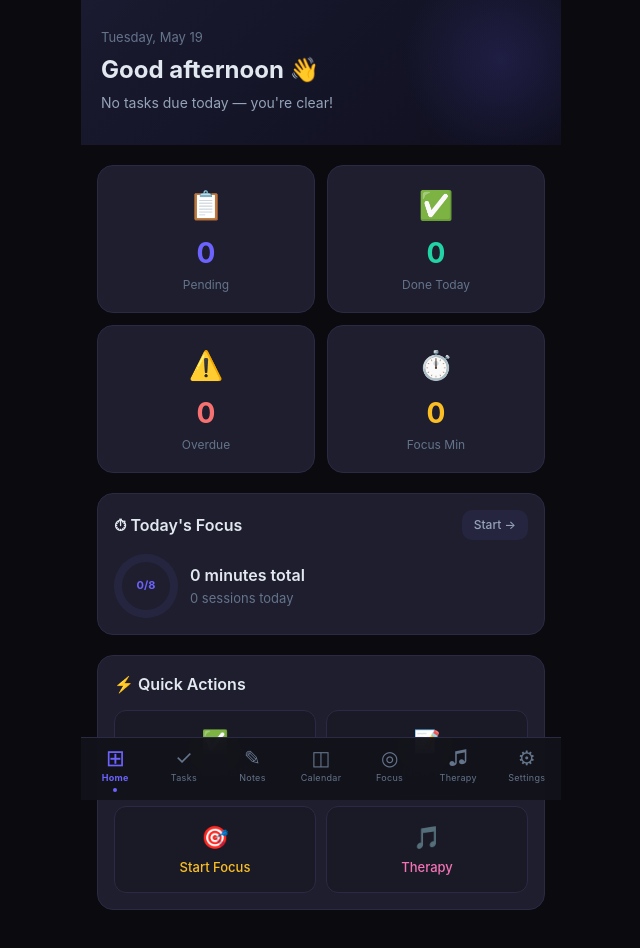
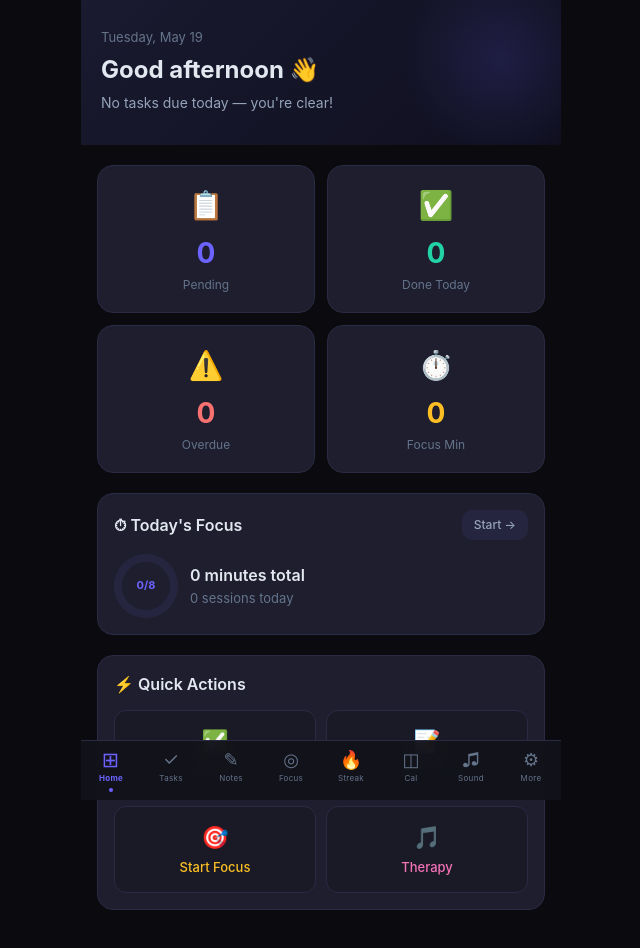
Before and after one commit to nitesh-patel-01/ZenFlow, a Next.js app: page / in a window 1280 px wide. Shown: the top 948 px of the page, without its empty margins (319-959 px from the left). Built offline with nearby package versions, Linux system fonts and the light colour scheme.

Commit message:
Add ProgressTracker tab and update UI elements

```diff
--- a/app/page.tsx
+++ b/app/page.tsx
@@ -10,17 +10,19 @@ import Calendar from './components/Calendar';
 import FocusTimer from './components/FocusTimer';
 import FrequencyTherapy from './components/FrequencyTherapy';
 import Settings from './components/Settings';
+import ProgressTracker from './components/ProgressTracker';
 
-type Tab = 'dashboard' | 'tasks' | 'notes' | 'calendar' | 'focus' | 'therapy' | 'settings';
+type Tab = 'dashboard' | 'tasks' | 'notes' | 'calendar' | 'focus' | 'progress' | 'therapy' | 'settings';
 
 const NAV = [
   { id: 'dashboard', icon: '⊞', label: 'Home' },
   { id: 'tasks', icon: '✓', label: 'Tasks' },
   { id: 'notes', icon: '✎', label: 'Notes' },
-  { id: 'calendar', icon: '◫', label: 'Calendar' },
   { id: 'focus', icon: '◎', label: 'Focus' },
-  { id: 'therapy', icon: '♫', label: 'Therapy' },
-  { id: 'settings', icon: '⚙', label: 'Settings' },
+  { id: 'progress', icon: '🔥', label: 'Streak' },
+  { id: 'calendar', icon: '◫', label: 'Cal' },
+  { id: 'therapy', icon: '♫', label: 'Sound' },
+  { id: 'settings', icon: '⚙', label: 'More' },
 ] as const;
 
 export default function App() {
@@ -52,9 +54,9 @@ export default function App() {
     if (tabParam && NAV.find(n => n.id === tabParam)) setTab(tabParam);
   }, [loadData]);
 
-  // Notification polling
+  // Notification polling — checks every 30 seconds
   useEffect(() => {
-    const interval = setInterval(async () => {
+    const poll = async () => {
       const [t, n] = await Promise.all([getTasks(), getNotes()]);
       const items = [
         ...t.map(task => ({ ...task, type: 'task' as const })),
@@ -74,7 +76,11 @@ export default function App() {
         if (note) await saveNote({ ...note, notified: true });
         loadData();
       });
-    }, 30000);
+    };
+
+    // Poll immediately, then every 30s
+    poll();
+    const interval = setInterval(poll, 30000);
     return () => clearInterval(interval);
   }, [loadData]);
 
@@ -100,6 +106,7 @@ export default function App() {
         {tab === 'notes' && <Notes notes={notes} onUpdate={loadData} />}
         {tab === 'calendar' && <Calendar tasks={tasks} notes={notes} />}
         {tab === 'focus' && <FocusTimer sessions={sessions} onUpdate={loadData} />}
+        {tab === 'progress' && <ProgressTracker />}
         {tab === 'therapy' && <FrequencyTherapy />}
         {tab === 'settings' && <Settings />}
       </main>
@@ -126,13 +133,13 @@ export default function App() {
               transition: 'color 0.2s',
             }}>
               <div style={{
-                fontSize: 20, lineHeight: 1,
+                fontSize: 18, lineHeight: 1,
                 transform: isActive ? 'scale(1.15)' : 'scale(1)',
                 transition: 'transform 0.2s',
               }}>
                 {item.icon}
               </div>
-              <span style={{ fontSize: 9, fontWeight: isActive ? 700 : 400, letterSpacing: 0.3 }}>
+              <span style={{ fontSize: 8, fontWeight: isActive ? 700 : 400, letterSpacing: 0.3 }}>
                 {item.label}
               </span>
               {isActive && (
```
